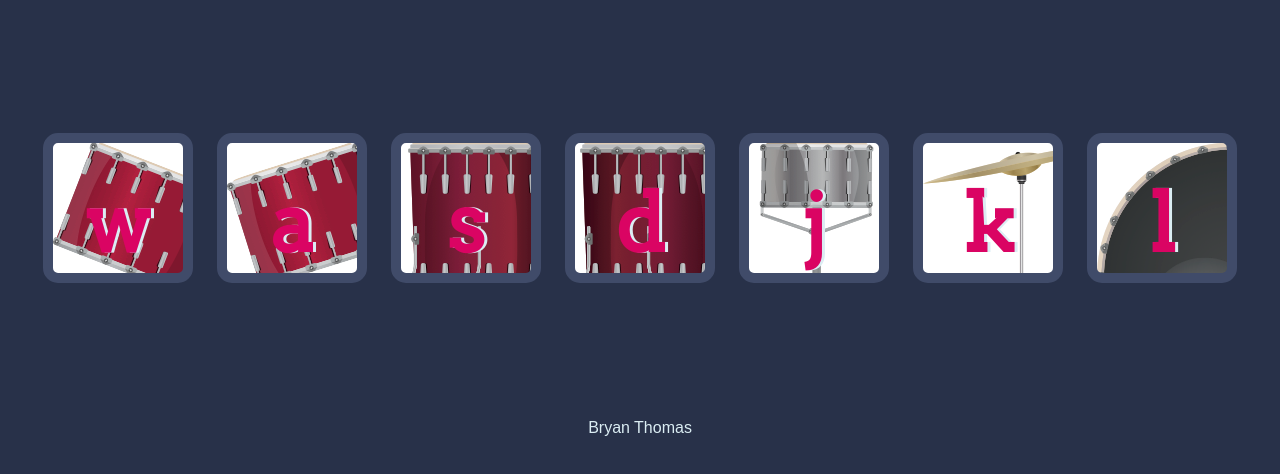
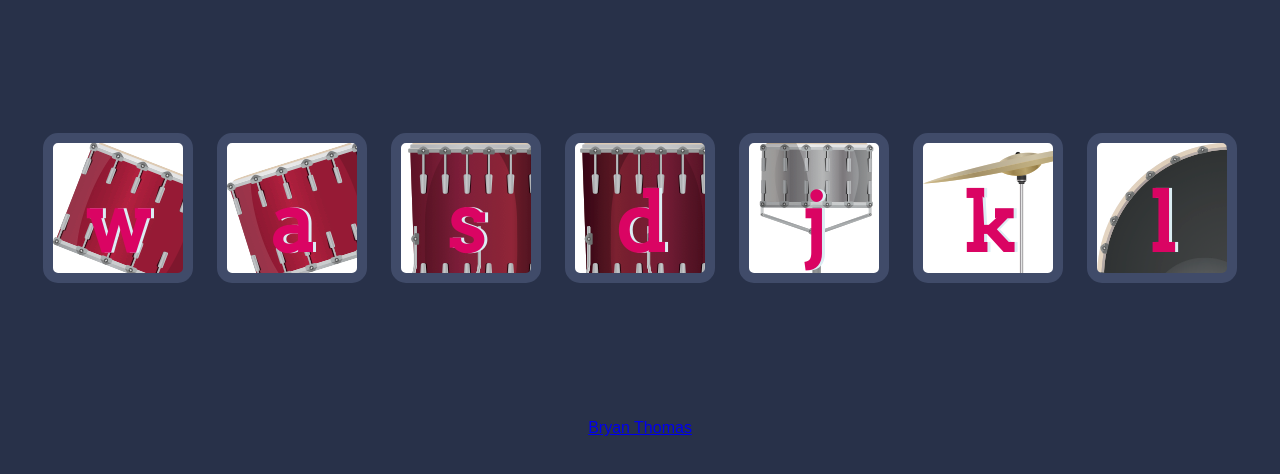
Before and after one commit to bryan-thomas/drum-kit, a plain HTML site: page index.html in a window 1280 px wide. Shown: the part 156-630 px from the top of the page. Drawn offline with Linux system fonts and the light colour scheme.

Commit message:
Update index.html

```diff
--- a/index.html
+++ b/index.html
@@ -23,7 +23,7 @@
   <script src="index.js" charset="utf-8"></script>
 
   <footer>
-    Bryan Thomas
+    <a href="https://github.com/bryan-thomas">Bryan Thomas</a>
   </footer>
 </body>
 
```
